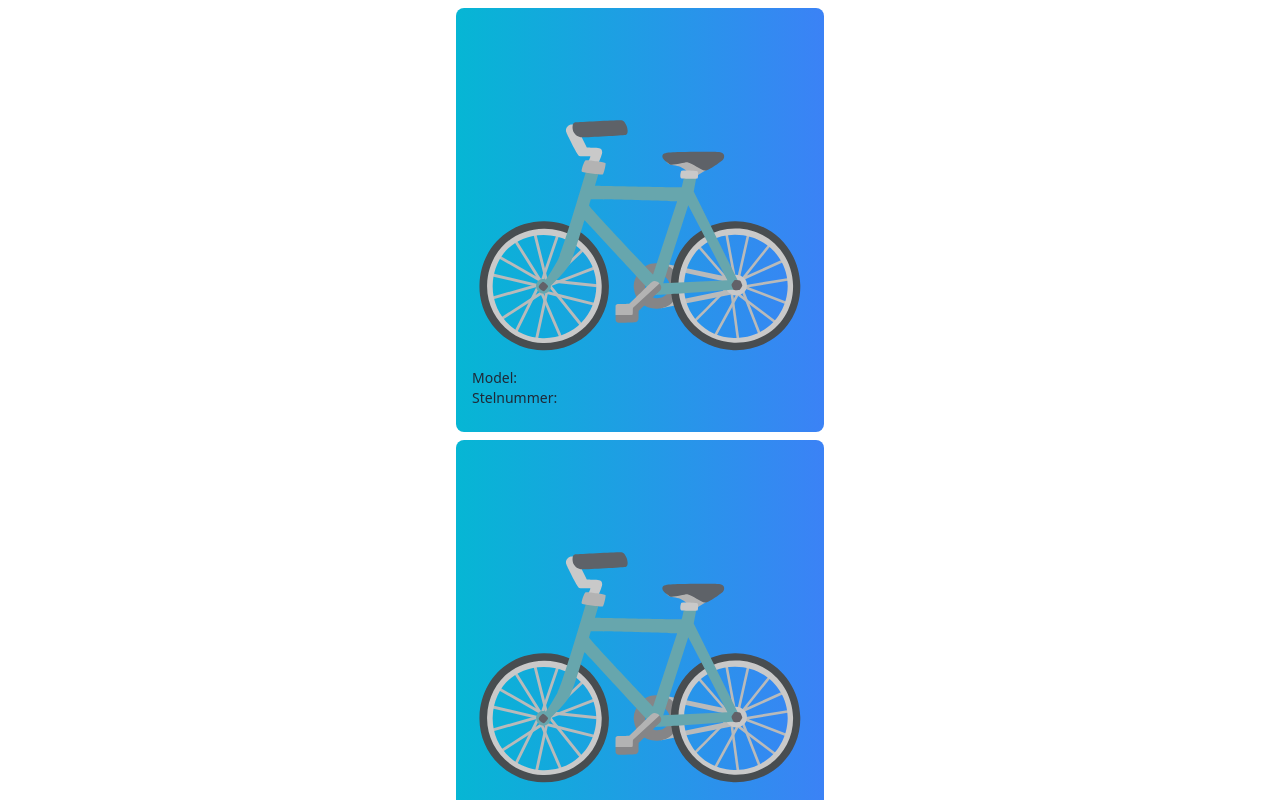
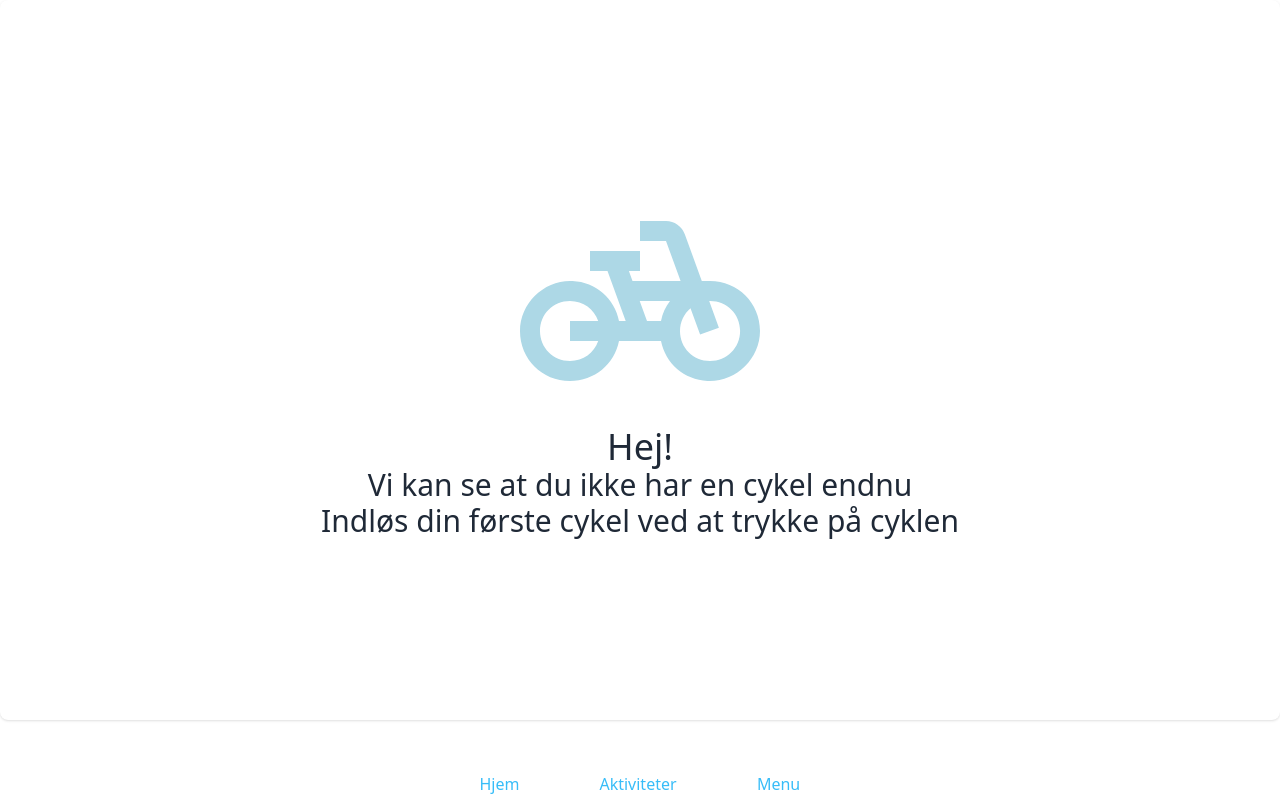
Before and after one commit to Mihusu/myBicycle, a React (Vite) app in the folder site/: page /mybikes in a window 1280 px wide. Shown: the top 800 px of the page. Built offline with nearby package versions, Linux system fonts and the light colour scheme.

Commit message:
myBikes and footer updated

```diff
--- a/site/package.json
+++ b/site/package.json
@@ -31,6 +31,8 @@
     "@vitejs/plugin-react-swc": "^3.0.0",
     "autoprefixer": "^10.4.13",
     "postcss": "^8.4.21",
+    "prettier": "^2.8.4",
+    "prettier-plugin-tailwindcss": "^0.2.3",
     "tailwindcss": "^3.2.6",
     "vite": "^4.1.0"
   }
--- a/site/src/components/Footers/footer.jsx
+++ b/site/src/components/Footers/footer.jsx
@@ -1,19 +1,37 @@
-import React from 'react'
+import React from 'react';
+import { IconContext } from 'react-icons';
+import { TbActivityHeartbeat } from 'react-icons/tb';
+import { MdDirectionsBike } from 'react-icons/md';
+import { IoIosMenu } from 'react-icons/io';
+
 
 export const Footer = () => {
     return (
-        <div className="flex flex-col flex justify-center items-center mt-auto">
-            <div className="btm-nav-lg">
-                <button className="text-info px-12 py-4">
-                    <svg xmlns="http://www.w3.org/2000/svg" className="h-10 w-10" fill="none" viewBox="0 0 24 24" stroke="lightgreen"><path strokeLinecap="round" strokeLinejoin="round" strokeWidth="2" d="M3 12l2-2m0 0l7-7 7 7M5 10v10a1 1 0 001 1h3m10-11l2 2m-2-2v10a1 1 0 01-1 1h-3m-6 0a1 1 0 001-1v-4a1 1 0 011-1h2a1 1 0 011 1v4a1 1 0 001 1m-6 0h6" /></svg>
+        <div className="flex flex-row justify-around w-full items-center mt-auto">
+            <div className="btm-nav-lg py-1">
+                <button className="rounded hover:bg-orange-500 dropdown-active px-10 py-1">
+                    <IconContext.Provider value={{ className: "mx-auto", color: "white", size: 40 }}>
+                        <>
+                            <MdDirectionsBike />
+                            <p className="text-sky-400/100">Hjem</p>
+                        </>
+                    </IconContext.Provider>
                 </button>
-                <button className="text-info active px-12 py-4">
-                    <svg xmlns="http://www.w3.org/2000/svg" className="h-10 w-10" fill="none" viewBox="0 0 24 24" stroke="blue"><path strokeLinecap="round" strokeLinejoin="round" strokeWidth="2" d="M13 16h-1v-4h-1m1-4h.01M21 12a9 9 0 11-18 0 9 9 0 0118 0z" /></svg>
+                <button className="rounded hover:bg-orange-500 dropdown-active px-10 py-1">
+                    <IconContext.Provider value={{ className: "mx-auto", color: "white", size: 44 }}>
+                        <>
+                            <TbActivityHeartbeat />
+                            <p className="text-sky-400/100">Aktiviteter</p>
+                        </>
+                    </IconContext.Provider>
                 </button>
-                <button className="text-info px-12 py-4">
-                    <svg xmlns="http://www.w3.org/2000/svg" fill="none" viewBox="0 0 24 24" strokeWidth={2} stroke="orange" className="w-10 h-10">
-                        <path strokeLinecap="round" strokeLinejoin="round" d="M3.75 6.75h16.5M3.75 12h16.5m-16.5 5.25h16.5" />
-                    </svg>
+                <button className="rounded hover:bg-orange-500 dropdown-active px-10 py-1">
+                    <IconContext.Provider value={{ className: "mx-auto", color: "white", size: 44 }}>
+                        <>
+                            <IoIosMenu />
+                            <p className="text-sky-400/100">Menu</p>
+                        </>
+                    </IconContext.Provider>
                 </button>
             </div>
         </div>
--- a/site/src/pages/MyBikes.jsx
+++ b/site/src/pages/MyBikes.jsx
@@ -1,17 +1,64 @@
-import { useState } from "react";
-import BikeComponent from "../components/MyBikes/BikeComponent";
+import { MdPedalBike } from 'react-icons/md';
+//import { BikeComponent } from '../components/MyBikes/BikeComponent';
+import { IconContext } from 'react-icons';
+import { motion } from "framer-motion";
+import { useState } from 'react';
+import { Footer } from '../components/Footers/footer';
 
 const MineCykler = () => {
-  const [count, setCount] = useState(0);
-  let col_val = 500;
 
-  return (
-    <div className="container max-w-sm mx-auto p-2 space-y-2 ">
-      {[...Array(4)].map((_, key) => {
-        return <BikeComponent />;
-      })}
-    </div>
-  );
+    const [isOpen, setIsOpen] = useState(false);
+
+    return (
+        <div className="flex flex-col h-screen max-w">
+            <div className="flex flex-col h-full items-center justify-center bg-white rounded-lg shadow dark:bg-gray-800 sm:px-6 md:px-8 lg:px-10 md:w-auto">
+                <motion.div
+                    onClick={() => setIsOpen(!isOpen)}>
+                    <button>
+                        <IconContext.Provider value={{ color: "lightblue", size: '15em', className: "global-class-name" }}>
+                            <div>
+                                <MdPedalBike />
+                            </div>
+                        </IconContext.Provider>
+                    </button>
+                </motion.div>
+                <div className="self-center justify-center text-xl font-light text-gray-800 sm:text-4xl dark:text-white">
+                    Hej!
+                </div>
+                <div className="self-center justify-center text-l font-light text-gray-800 sm:text-3xl dark:text-white">
+                    Vi kan se at du ikke har en cykel endnu
+                    </div>
+                <div className= "self-center justify-center text-l font-light text-gray-800 sm:text-3xl dark:text-white">
+                    Indløs din første cykel ved at trykke på cyklen
+                    </div>
+                {isOpen && (
+                    <motion.div>
+                        <form action="#" className='p-6 mt-8'>
+                            <div className='space-y-2'>
+                                <label className="font-light text-gray-800 dark:text-white">
+                                    Engangskode:
+                                    <span className="text-red-500 required-dot"> *</span>
+                                </label>
+                                <input
+                                    type="text"
+                                    id="required-engangskode"
+                                    className=" rounded-lg border-transparent flex-1 appearance-none border border-gray-300 w-full py-2 px-4 bg-white text-gray-700 placeholder-gray-400 shadow-sm text-base focus:outline-none focus:ring-2 focus:ring-purple-600 focus:border-transparent"
+                                    name="FrameNumber"
+                                    placeholder="Indtast engangskode"
+                                />
+                            </div>
+                            <button type="button" className="mt-8 py-2 px-4 flex justify-center items-center bg-blue-600 hover:bg-orange-700
+                        focus:ring-red-500 focus:ring-offset-red-200 text-white w-full transition ease-in duration-200 text-center
+                        text-base font-semibold shadow-md focus:outline-none focus:ring-2 focus:ring-offset-2 rounded-lg " onClick={() => handleRedeemClick()}>
+                                Indløs
+                            </button>
+                        </form>
+                    </motion.div>
+                )}
+            </div>
+            <Footer/>
+        </div>
+    );
 };
 
-export default MineCykler;
+export default MineCykler
```
Also changed, not shown: 1 other file (tests, documents, lock files or other folders).
